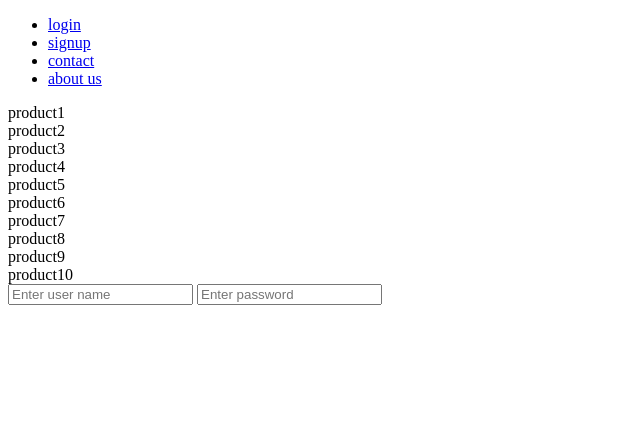
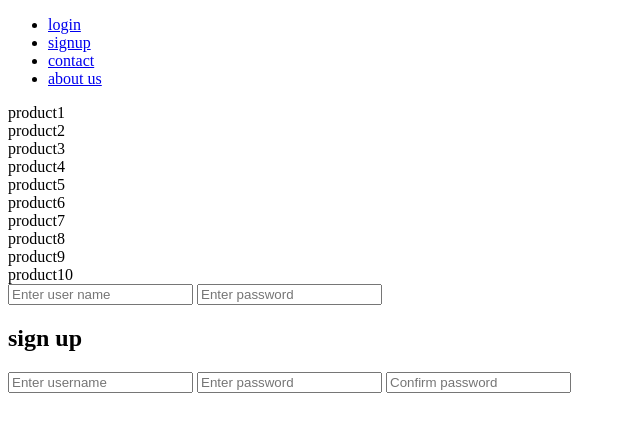
Before and after one commit to lokesh-235/gitprc, a plain HTML site: page index.html in a window 1280 px wide. Shown: the whole page, without its empty margins (0-640 px from the left). Drawn offline with Linux system fonts and the light colour scheme.

Commit message:
signup feature added

```diff
--- a/index.html
+++ b/index.html
@@ -33,5 +33,13 @@
         <input type="password" class="password" placeholder="Enter password">
 
     </form>
+    <h2>sign up</h2>
+    <form action="post">
+        <input type="text" class="username" placeholder="Enter username">
+         <input type="password" class="password" placeholder="Enter password">
+         <input type="password" class="confirm-password" placeholder="Confirm password">
+    </form>
+
+
 </body>
 </html>
```
